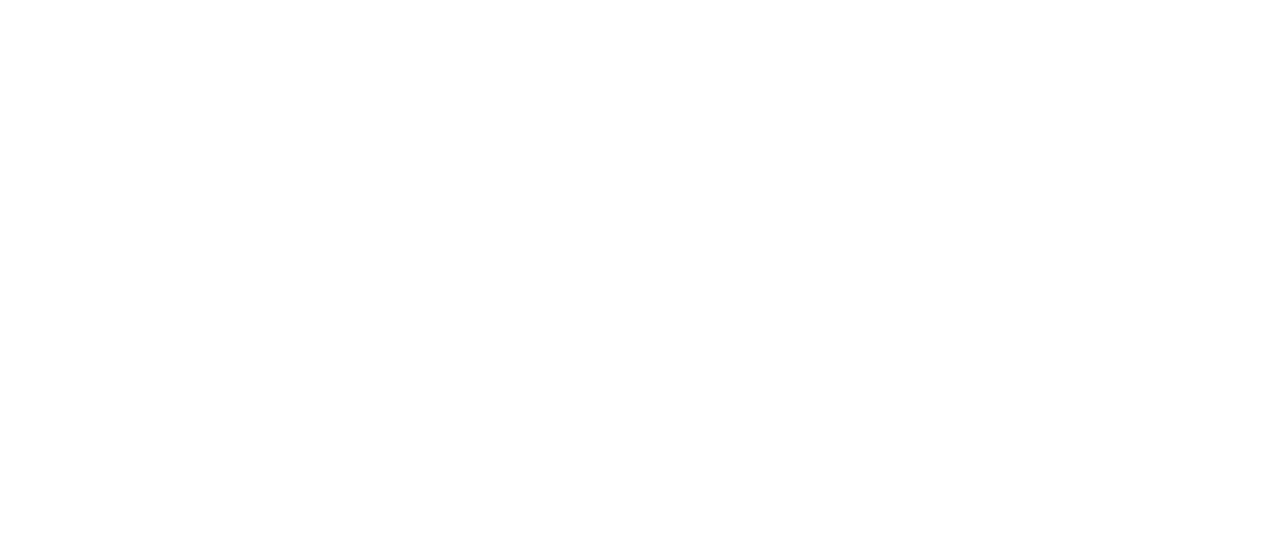
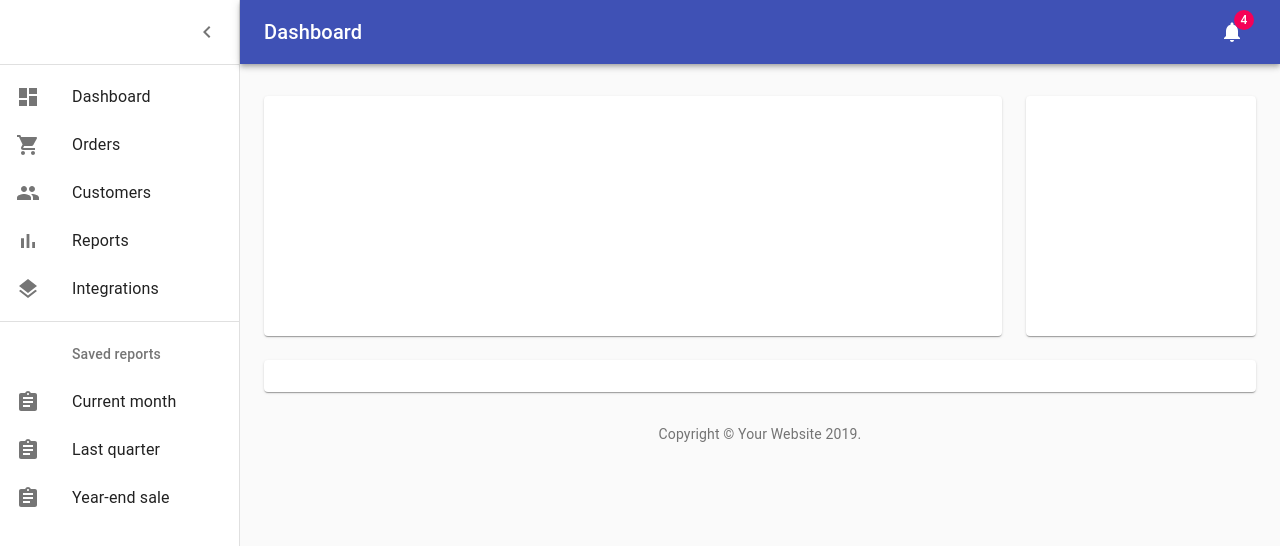
Before and after one commit to vivoxalabs/VivoxaERP, a React (Create React App) app: page /dash in a window 1280 px wide. Shown: the top 546 px of the page. Built offline with nearby package versions, Linux system fonts and the light colour scheme.

Commit message:
dashboard-init

```diff
--- a/src/App.js
+++ b/src/App.js
@@ -2,6 +2,7 @@
 //import logo from './logo.svg';
 import NavBar from "./components/NavBar";
 import Login from "./components/Login";
+import Dashboard from "./components/dashboard";
 import "./App.css";
 import { BrowserRouter as Router} from 'react-router-dom';
 import Route from 'react-router-dom/Route';
@@ -17,6 +18,9 @@
         <Route path="/console" exact strict render={()=>{
           return (<NavBar/>)
         }} />
+        <Route path="/dash" exact strict render={()=>{
+          return (<Dashboard/>)
+        }} />
       </Router>
     );
   }
--- /dev/null
+++ b/src/components/ListItms.jsx
@@ -0,0 +1,70 @@
+import React from 'react';
+import ListItem from '@material-ui/core/ListItem';
+import ListItemIcon from '@material-ui/core/ListItemIcon';
+import ListItemText from '@material-ui/core/ListItemText';
+import ListSubheader from '@material-ui/core/ListSubheader';
+import DashboardIcon from '@material-ui/icons/Dashboard';
+import ShoppingCartIcon from '@material-ui/icons/ShoppingCart';
+import PeopleIcon from '@material-ui/icons/People';
+import BarChartIcon from '@material-ui/icons/BarChart';
+import LayersIcon from '@material-ui/icons/Layers';
+import AssignmentIcon from '@material-ui/icons/Assignment';
+
+export const mainListItems = (
+  <div>
+    <ListItem button>
+      <ListItemIcon>
+        <DashboardIcon />
+      </ListItemIcon>
+      <ListItemText primary="Dashboard" />
+    </ListItem>
+    <ListItem button>
+      <ListItemIcon>
+        <ShoppingCartIcon />
+      </ListItemIcon>
+      <ListItemText primary="Orders" />
+    </ListItem>
+    <ListItem button>
+      <ListItemIcon>
+        <PeopleIcon />
+      </ListItemIcon>
+      <ListItemText primary="Customers" />
+    </ListItem>
+    <ListItem button>
+      <ListItemIcon>
+        <BarChartIcon />
+      </ListItemIcon>
+      <ListItemText primary="Reports" />
+    </ListItem>
+    <ListItem button>
+      <ListItemIcon>
+        <LayersIcon />
+      </ListItemIcon>
+      <ListItemText primary="Integrations" />
+    </ListItem>
+  </div>
+);
+
+export const secondaryListItems = (
+  <div>
+    <ListSubheader inset>Saved reports</ListSubheader>
+    <ListItem button>
+      <ListItemIcon>
+        <AssignmentIcon />
+      </ListItemIcon>
+      <ListItemText primary="Current month" />
+    </ListItem>
+    <ListItem button>
+      <ListItemIcon>
+        <AssignmentIcon />
+      </ListItemIcon>
+      <ListItemText primary="Last quarter" />
+    </ListItem>
+    <ListItem button>
+      <ListItemIcon>
+        <AssignmentIcon />
+      </ListItemIcon>
+      <ListItemText primary="Year-end sale" />
+    </ListItem>
+  </div>
+);
--- a/src/components/dashboard.jsx
+++ b/src/components/dashboard.jsx
@@ -0,0 +1,199 @@
+import React from 'react';
+import clsx from 'clsx';
+import { makeStyles } from '@material-ui/core/styles';
+import CssBaseline from '@material-ui/core/CssBaseline';
+import Drawer from '@material-ui/core/Drawer';
+import AppBar from '@material-ui/core/AppBar';
+import Toolbar from '@material-ui/core/Toolbar';
+import List from '@material-ui/core/List';
+import Typography from '@material-ui/core/Typography';
+import Divider from '@material-ui/core/Divider';
+import IconButton from '@material-ui/core/IconButton';
+import Badge from '@material-ui/core/Badge';
+import Container from '@material-ui/core/Container';
+import Grid from '@material-ui/core/Grid';
+import Paper from '@material-ui/core/Paper';
+import Link from '@material-ui/core/Link';
+import MenuIcon from '@material-ui/icons/Menu';
+import ChevronLeftIcon from '@material-ui/icons/ChevronLeft';
+import NotificationsIcon from '@material-ui/icons/Notifications';
+import { mainListItems, secondaryListItems } from './ListItms';
+// import Chart from './Chart';
+// import Deposits from './Deposits';
+// import Orders from './Orders';
+
+function Copyright() {
+  return (
+    <Typography variant="body2" color="textSecondary" align="center">
+      {'Copyright © '}
+      <Link color="inherit" href="https://material-ui.com/">
+        Your Website
+      </Link>{' '}
+      {new Date().getFullYear()}
+      {'.'}
+    </Typography>
+  );
+}
+
+const drawerWidth = 240;
+
+const useStyles = makeStyles(theme => ({
+  root: {
+    display: 'flex',
+  },
+  toolbar: {
+    paddingRight: 24, // keep right padding when drawer closed
+  },
+  toolbarIcon: {
+    display: 'flex',
+    alignItems: 'center',
+    justifyContent: 'flex-end',
+    padding: '0 8px',
+    ...theme.mixins.toolbar,
+  },
+  appBar: {
+    zIndex: theme.zIndex.drawer + 1,
+    transition: theme.transitions.create(['width', 'margin'], {
+      easing: theme.transitions.easing.sharp,
+      duration: theme.transitions.duration.leavingScreen,
+    }),
+  },
+  appBarShift: {
+    marginLeft: drawerWidth,
+    width: `calc(100% - ${drawerWidth}px)`,
+    transition: theme.transitions.create(['width', 'margin'], {
+      easing: theme.transitions.easing.sharp,
+      duration: theme.transitions.duration.enteringScreen,
+    }),
+  },
+  menuButton: {
+    marginRight: 36,
+  },
+  menuButtonHidden: {
+    display: 'none',
+  },
+  title: {
+    flexGrow: 1,
+  },
+  drawerPaper: {
+    position: 'relative',
+    whiteSpace: 'nowrap',
+    width: drawerWidth,
+    transition: theme.transitions.create('width', {
+      easing: theme.transitions.easing.sharp,
+      duration: theme.transitions.duration.enteringScreen,
+    }),
+  },
+  drawerPaperClose: {
+    overflowX: 'hidden',
+    transition: theme.transitions.create('width', {
+      easing: theme.transitions.easing.sharp,
+      duration: theme.transitions.duration.leavingScreen,
+    }),
+    width: theme.spacing(7),
+    [theme.breakpoints.up('sm')]: {
+      width: theme.spacing(9),
+    },
+  },
+  appBarSpacer: theme.mixins.toolbar,
+  content: {
+    flexGrow: 1,
+    height: '100vh',
+    overflow: 'auto',
+  },
+  container: {
+    paddingTop: theme.spacing(4),
+    paddingBottom: theme.spacing(4),
+  },
+  paper: {
+    padding: theme.spacing(2),
+    display: 'flex',
+    overflow: 'auto',
+    flexDirection: 'column',
+  },
+  fixedHeight: {
+    height: 240,
+  },
+}));
+
+export default function Dashboard() {
+  const classes = useStyles();
+  const [open, setOpen] = React.useState(true);
+  const handleDrawerOpen = () => {
+    setOpen(true);
+  };
+  const handleDrawerClose = () => {
+    setOpen(false);
+  };
+  const fixedHeightPaper = clsx(classes.paper, classes.fixedHeight);
+
+  return (
+    <div className={classes.root}>
+      <CssBaseline />
+      <AppBar position="absolute" className={clsx(classes.appBar, open && classes.appBarShift)}>
+        <Toolbar className={classes.toolbar}>
+          <IconButton
+            edge="start"
+            color="inherit"
+            aria-label="open drawer"
+            onClick={handleDrawerOpen}
+            className={clsx(classes.menuButton, open && classes.menuButtonHidden)}
+          >
+            <MenuIcon />
+          </IconButton>
+          <Typography component="h1" variant="h6" color="inherit" noWrap className={classes.title}>
+            Dashboard
+          </Typography>
+          <IconButton color="inherit">
+            <Badge badgeContent={4} color="secondary">
+              <NotificationsIcon />
+            </Badge>
+          </IconButton>
+        </Toolbar>
+      </AppBar>
+      <Drawer
+        variant="permanent"
+        classes={{
+          paper: clsx(classes.drawerPaper, !open && classes.drawerPaperClose),
+        }}
+        open={open}
+      >
+        <div className={classes.toolbarIcon}>
+          <IconButton onClick={handleDrawerClose}>
+            <ChevronLeftIcon />
+          </IconButton>
+        </div>
+        <Divider />
+        <List>{mainListItems}</List>
+        <Divider />
+        <List>{secondaryListItems}</List>
+      </Drawer>
+      <main className={classes.content}>
+        <div className={classes.appBarSpacer} />
+        <Container maxWidth="lg" className={classes.container}>
+          <Grid container spacing={3}>
+            {/* Chart */}
+            <Grid item xs={12} md={8} lg={9}>
+              <Paper className={fixedHeightPaper}>
+                {/* <Chart /> */}
+              </Paper>
+            </Grid>
+            {/* Recent Deposits */}
+            <Grid item xs={12} md={4} lg={3}>
+              <Paper className={fixedHeightPaper}>
+                {/* <Deposits /> */}
+              </Paper>
+            </Grid>
+            {/* Recent Orders */}
+            <Grid item xs={12}>
+              <Paper className={classes.paper}>
+                {/* <Orders /> */}
+              </Paper>
+            </Grid>
+          </Grid>
+        </Container>
+        <Copyright />
+      </main>
+    </div>
+  );
+}
```
